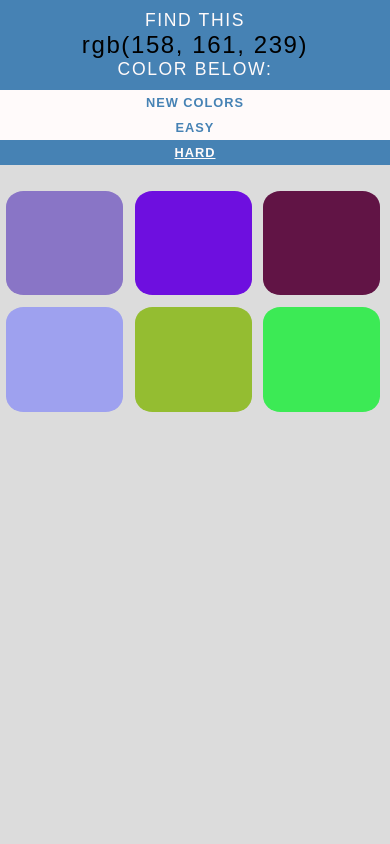
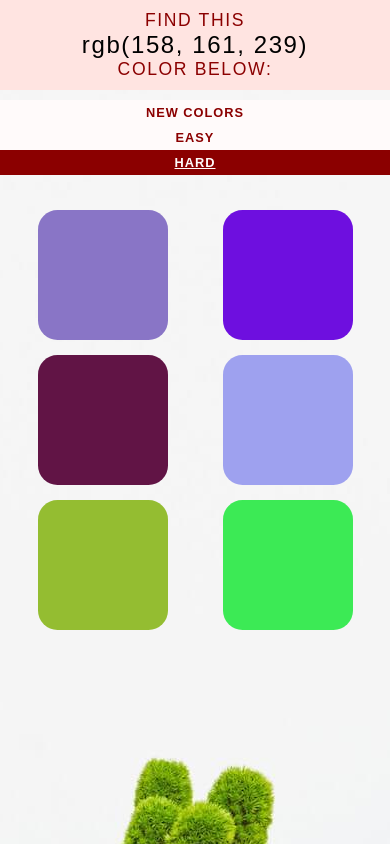
Before and after one commit to NG-SF/guessColor, a plain HTML site: page colorGame.html in a window 390 px wide. Drawn offline with Linux system fonts and the light colour scheme.

Commit message:
change style, add readme & screenshot

```diff
--- a/colorGame.html
+++ b/colorGame.html
@@ -5,7 +5,7 @@
     <meta name="viewport" content="width=device-width, initial-scale=1.0">
     <meta name="description" content="color game">
     <title>Color Game</title>
-    <link rel="stylesheet" href="colorGame.css">
+    <link rel="stylesheet" href="./data/colorGame.css">
   </head>
 <body>
 <main role="main">
@@ -31,6 +31,6 @@
   </div> <!-- end of container -->
 </main>
 
-    <script src="colorGame.js"></script>
+    <script src="./data/colorGame.js"></script>
   </body>
 </html>
--- a/colorGame.css
+++ b/data/colorGame.css
@@ -3,8 +3,8 @@
 }
 
 body {
-  background-color: #dcdcdc;
-  color: snow;
+  background: url('./bg.jpg') no-repeat center center fixed;
+  color: darkred;
   margin: 0;
   padding: 0;
   font-family: 'Montserrat', 'Avenir', sans-serif;
@@ -13,7 +13,8 @@ body {
 .top {
   height: 170px;
   padding: 10px;
-  background-color: steelblue;
+  margin-bottom: 10px;
+  background-color: mistyrose;
 }
 
 h1 {
@@ -26,7 +27,7 @@ h1 {
 }
 
 #color {
-  font-size: 2.5rem;
+  font-size: 2.9rem;
   display: block;
   color: black;
   text-transform: lowercase;
@@ -36,6 +37,7 @@ h1 {
   display: inline-block;
   width: 15%;
   color: black;
+  font-size: 1.5em;
   font-weight: 600;
 }
 
@@ -56,7 +58,7 @@ button {
   letter-spacing: 1px;
   font-weight: 600;
   text-transform: uppercase;
-  color: steelblue;
+  color: darkred;
   padding: 5px;
   margin: 0;
   height: 100%;
@@ -67,7 +69,7 @@ button {
 }
 
 .mode:hover {
-  background-color: steelblue;
+  background-color: darkred;
   color: snow;
 }
 
@@ -75,15 +77,10 @@ button:focus {
   text-decoration: underline;
 }
 
-.square:focus {
-  border: 1px solid black;
-}
-
 .square {
-  width: 29%;
-  padding-bottom: 29%;
-  float: left;
-  margin: 1.66%;
+  width: 160px;
+  height: 160px;
+  margin-bottom: 18px;
   border: 1px solid transparent;
   border-radius: 15%;
   -webkit-transition: background 0.5s;
@@ -92,12 +89,17 @@ button:focus {
 }
 
 .container {
-  max-width: 600px;
-  margin: 20px auto;
+  max-width: 570px;
+  margin: 25px auto;
+  padding: 10px;
+  display: flex;
+  justify-content: space-around;
+  flex-wrap: wrap;
+
 }
 
 .selected {
-  background-color: steelblue;
+  background-color: darkred;
   color: snow;
 }
 
@@ -129,8 +131,8 @@ button:focus {
   }
 
   .square {
-    width: 30%;
-    margin: 1.5%;
-    padding-bottom: 25%;
+    width: 130px;
+    height: 130px;
+    margin-bottom: 15px;
   }
 }
--- a/colorGame.js
+++ b/data/colorGame.js
@@ -4,7 +4,6 @@ let pickedColor;
 
 let squares = document.querySelectorAll('.square');
 let feedback = document.getElementById('feedback');
-let topDiv = document.querySelector('.top');
 let color = document.getElementById('color');
 let resetBtn = document.querySelector('#reset');
 let modeBtns = document.querySelectorAll('.mode');
@@ -48,9 +47,9 @@ function setUp() {
       if (clickedColor === pickedColor) {
         feedback.textContent = 'Correct!';
         changeColors(clickedColor);
-        topDiv.style.backgroundColor = clickedColor;
         resetBtn.textContent = 'Play again?';
-      } else {
+      }
+      else {
         this.style.backgroundColor = '#dcdcdc';
         // this.style.border = '1px solid transparent';
         feedback.textContent = 'Try again';
@@ -72,13 +71,13 @@ function reset() {
       // show all squares
       squares[i].style.display = 'block';
       squares[i].style.backgroundColor = colors[i];
-    } else {
+    }
+    else {
       // hide 3 bottom squares for easy mode
       squares[i].style.display = 'none';
     }
   } // end of for loop
   color.textContent = pickedColor;
-  topDiv.style.backgroundColor = 'steelblue';
   resetBtn.textContent = 'New Colors';
   feedback.textContent = '';
 } // end of reset function
```
Also changed, not shown: data/bg.jpg (added), data/screen.png (added), 1 other file.
